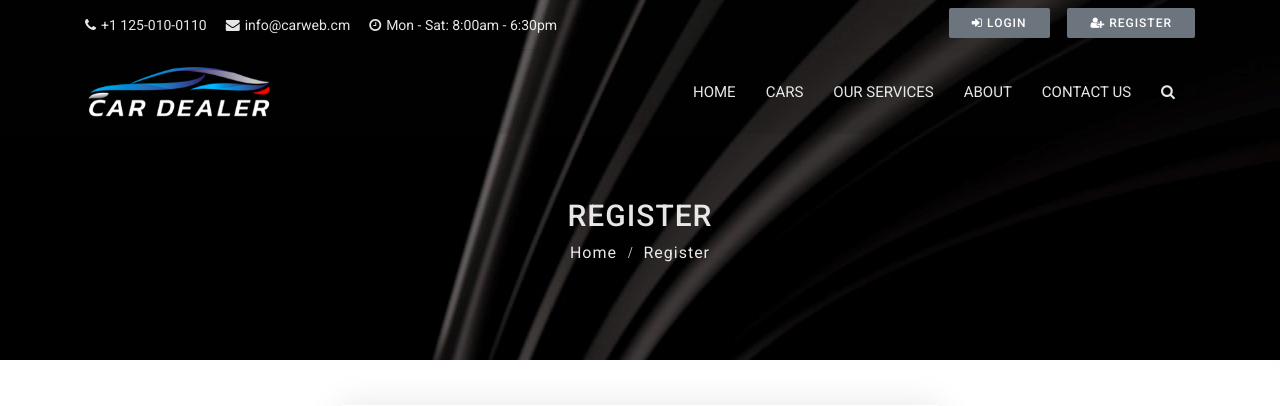
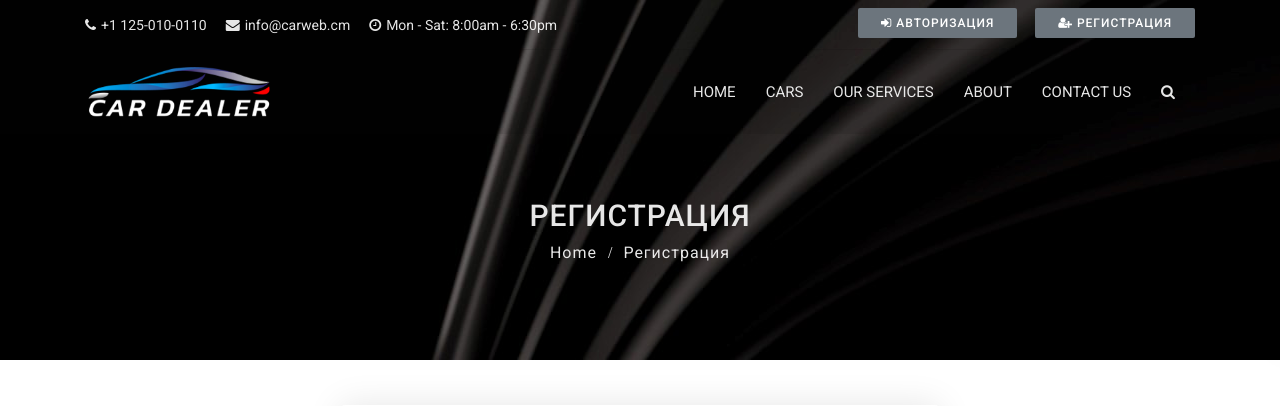
Before and after one commit to PeterLonghand/agri-machinery-ecommerce, a Django app: page /accounts/register in a window 1280 px wide. Shown: the top 406 px of the page. Run offline with Django 3.2, Linux system fonts and the light colour scheme; parts of the project's set-up code (start-up, migrations or seed data) failed here and were passed over; some libraries are stand-ins or nearby versions.

Commit message:
пока работает

```diff
--- a/templates/accounts/register.html
+++ b/templates/accounts/register.html
@@ -7,10 +7,10 @@
 <div class="sub-banner overview-bgi">
     <div class="container breadcrumb-area">
         <div class="breadcrumb-areas">
-            <h1>Register</h1>
+            <h1>Регистрация</h1>
             <ul class="breadcrumbs">
                 <li><a href="{% url 'home' %}">Home</a></li>
-                <li class="active">Register</li>
+                <li class="active">Регистрация</li>
             </ul>
         </div>
     </div>
--- a/templates/base.html
+++ b/templates/base.html
@@ -3,12 +3,11 @@
 <html>
 
 <head>
-    <title>CarDealer Website {% block title %}    {% endblock %}</title>
+    <title>Механика Поля {% block title %}    {% endblock %}</title>
     <meta name="viewport" content="width=device-width, initial-scale=1.0">
     <meta charset="utf-8">
 
     <!-- External CSS libraries -->
-	<!-- Log on to codeastro.com for more projects -->
     <link rel="stylesheet" type="text/css" href="{% static 'css/bootstrap.min.css' %}">
     <link rel="stylesheet" type="text/css" href="{% static 'css/animate.min.css' %} ">
     <link rel="stylesheet" type="text/css" href="{% static 'css/bootstrap-submenu.css' %}">
@@ -32,7 +31,6 @@
     <link rel="shortcut icon" href="{% static 'img/favicon.ico' %}" type="image/x-icon" >
 
     <!-- Google fonts -->
-	<!-- Log on to codeastro.com for more projects -->
     <link rel="stylesheet" type="text/css" href="https://fonts.googleapis.com/css?family=Open+Sans:400,300,600,700,800%7CPlayfair+Display:400,700%7CRoboto:100,300,400,400i,500,700">
 
 
@@ -62,7 +60,6 @@
         <input type="search" value="" placeholder="type keyword(s) here. Eg: audi, benz etc" name='keyword' />
         <button type="submit" class="btn btn-sm button-theme">Search</button>
     </form>
-	<!-- Log on to codeastro.com for more projects -->
 </div>
 
 {% include 'includes/footer.html' %}
--- a/templates/includes/topbar.html
+++ b/templates/includes/topbar.html
@@ -27,14 +27,14 @@
                   </li>
                   {% else %}
                     <li>
-                        <a href="{% url 'login' %}" class="btn btn-secondary btn-xs"><i class="fa fa-sign-in"></i> Login</a>
+                        <a href="{% url 'login' %}" class="btn btn-secondary btn-xs"><i class="fa fa-sign-in"></i> Авторизация</a>
                     </li>
                     <li>
-                        <a href="{% url 'register' %}" class="btn btn-secondary btn-xs"><i class="fa fa-user-plus"></i> Register</a>
+                        <a href="{% url 'register' %}" class="btn btn-secondary btn-xs"><i class="fa fa-user-plus"></i> Регистрация</a>
                     </li>
                   {% endif %}
                 </ul>
-				<!-- Log on to codeastro.com for more projects -->
+
             </div>
         </div>
     </div>
--- a/templates/pages/about.html
+++ b/templates/pages/about.html
@@ -46,7 +46,7 @@
                                     <img src="{% static 'img/car-1.jpg' %}" class="img-fluid" alt="small-car">
                                 </a>
                             </li>
-							<!-- Log on to codeastro.com for more projects -->
+
                             <li class="list-inline-item">
                                 <a id="carousel-selector-1" data-slide-to="1" data-target="#carDetailsSlider">
                                     <img src="{% static 'img/car-2.jpg' %}" class="img-fluid" alt="small-car">
@@ -99,7 +99,7 @@
                                 <a href="{{team.google_plus_link}}" target="_blank" class="google-bg"><i class="fa fa-google"></i></a>
                             </div>
                         </div>
-						<!-- Log on to codeastro.com for more projects -->
+
                         <div class="details">
                             <h4><a href="team-detail.html">{{team.first_name}} {{team.last_name}}</a></h4>
                             <h5>{{team.designation}}</h5>
--- a/templates/pages/services.html
+++ b/templates/pages/services.html
@@ -75,7 +75,7 @@
                     </div>
                 </div>
             </div>
-			<!-- Log on to codeastro.com for more projects -->
+
             <div class="col-lg-4 col-md-6 col-sm-6">
                 <div class="service-info">
                     <div class="number">5</div>
@@ -124,7 +124,7 @@
                     </div>
                 </div>
             </div>
-			<!-- Log on to codeastro.com for more projects -->
+
             <div class="col-lg-4 col-md-6 col-sm-6">
                 <div class="service-info">
                     <div class="number">9</div>
```
Also changed, not shown: templates/pages/home.html (+7 -7 lines), cardealer/static/img/bg_kirovets_1.jpg (added), cardealer/static/img/bg_kirovets_2.jpg (added), cardealer/static/img/bg_kirovets_3.jpg (added), cardealer/static/img/bg_night.jpg (added), 1 other file.
